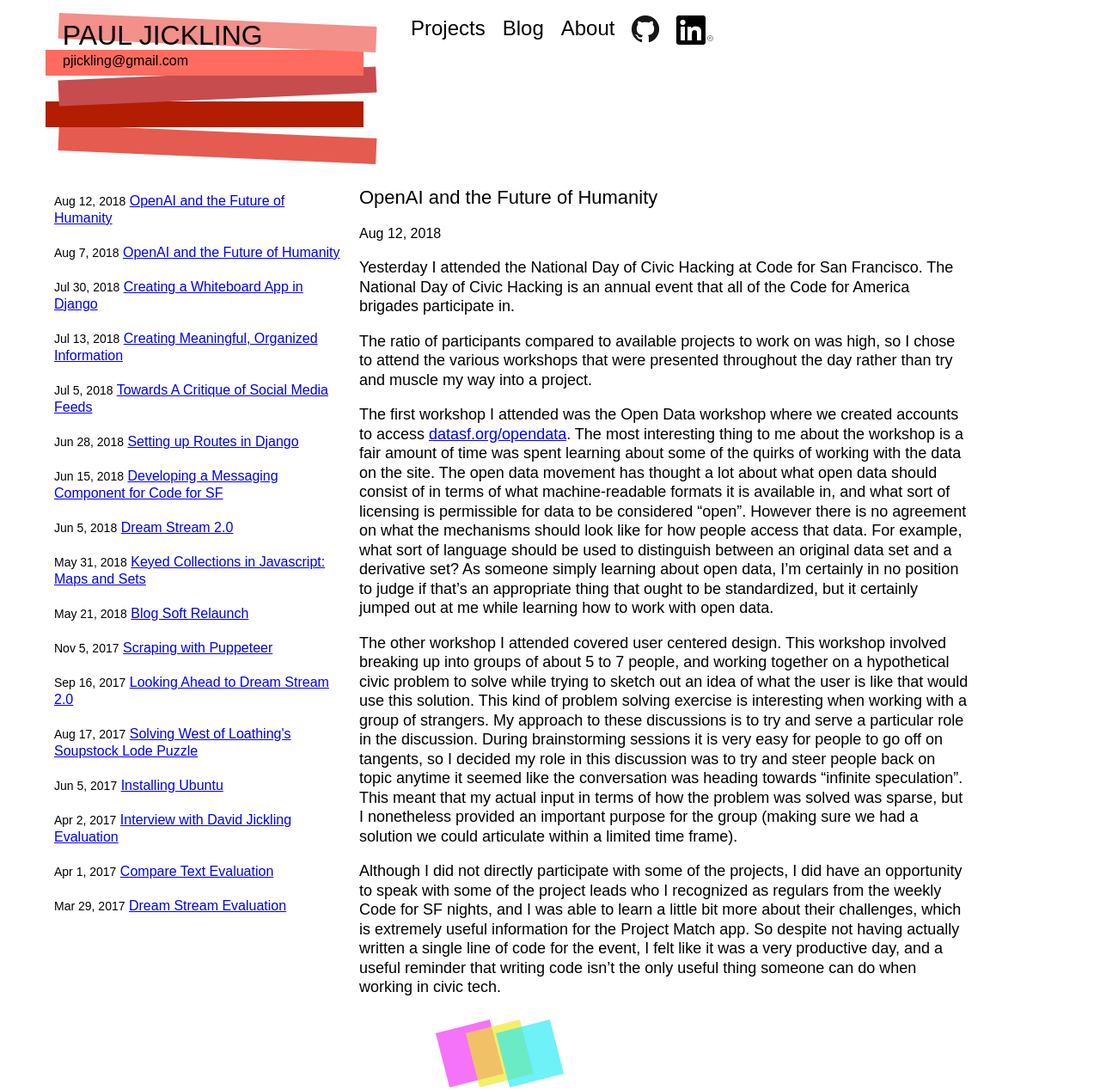
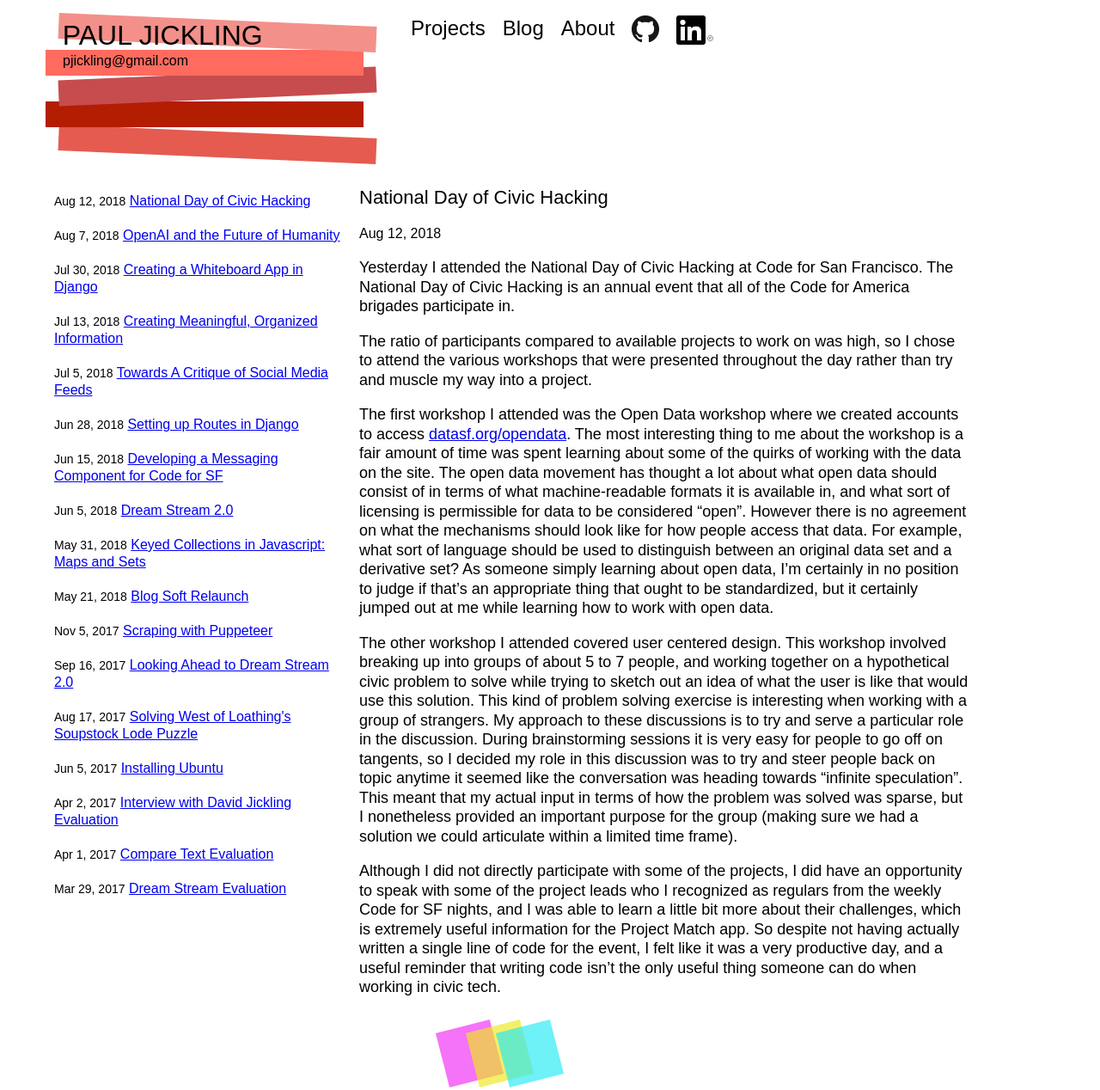
Before and after one commit to pauljickling/pauljickling.github.io, a Jekyll site: the page built from _posts/2018-08-12-national-civic-hack-day.markdown, in a window 1280 px wide. Shown: the whole page at 86% size. Built offline with Jekyll 4.4.1, drawn with Linux system fonts in a browser that asks for light colours; some web fonts are replaced.

Commit message:
Fixed title of last blog post

```diff
--- a/_posts/2018-08-12-national-civic-hack-day.markdown
+++ b/_posts/2018-08-12-national-civic-hack-day.markdown
@@ -1,6 +1,6 @@
 ---
 layout: post
-title: "OpenAI and the Future of Humanity"
+title: "National Day of Civic Hacking"
 date: 2018-08-12
 ---
 
```
